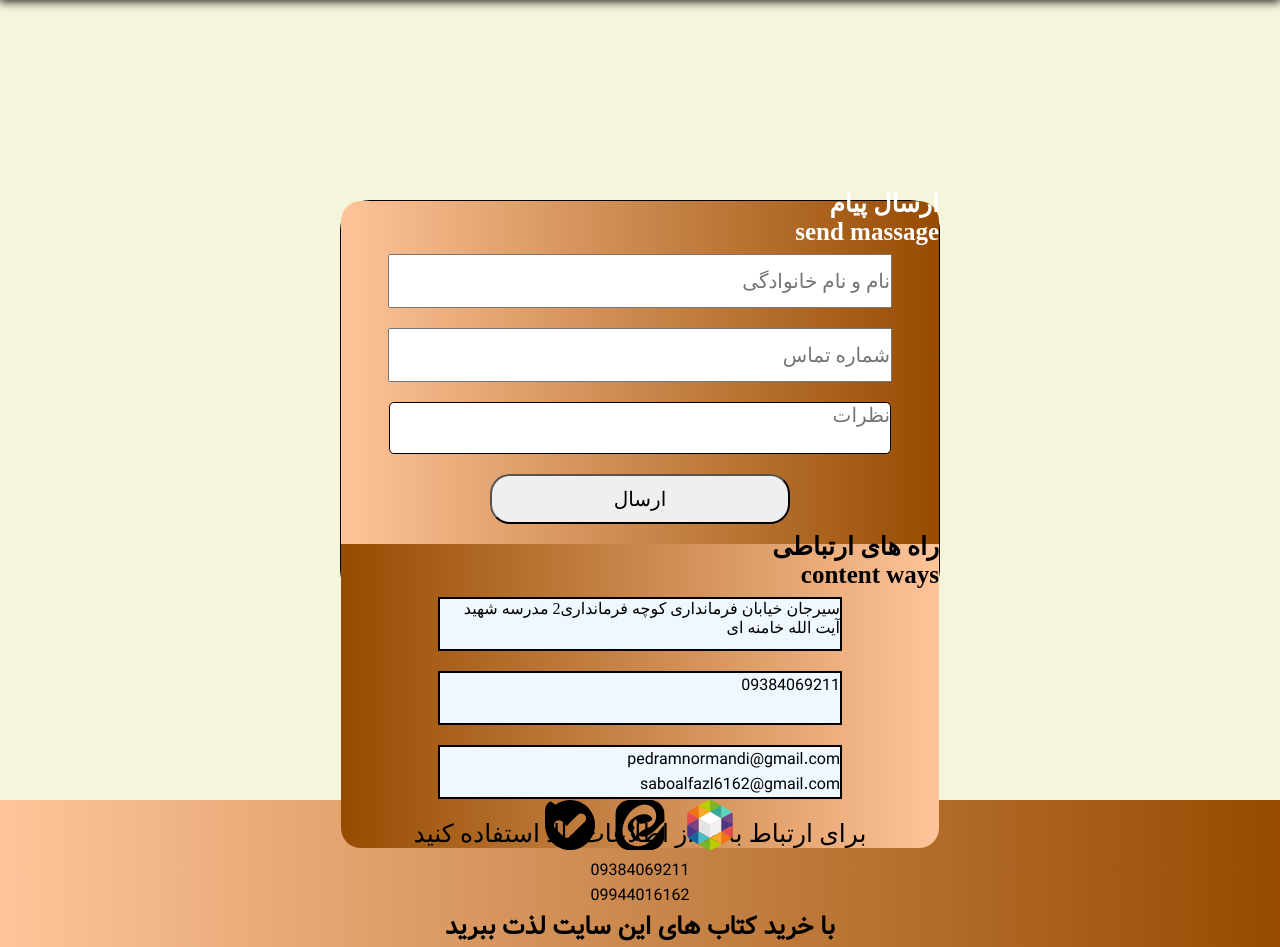
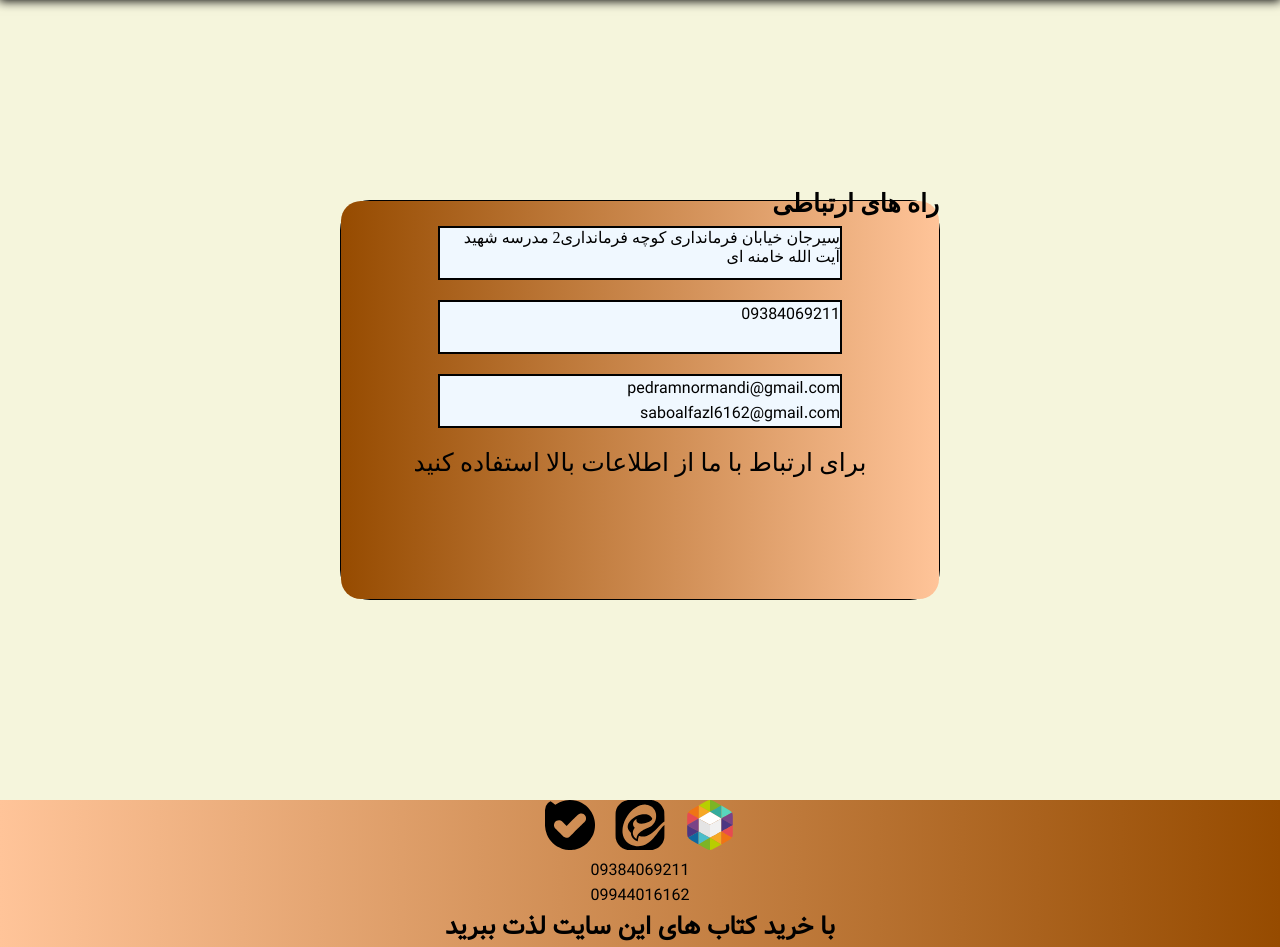
Before and after one commit to aboalfazlH/Khane-Ketab, a Django app: page /contact/ in a window 1280 px wide. Shown: the part 150-1097 px from the top of the page. Run offline with Django 4.2, Linux system fonts and the light colour scheme; tables that the repository leaves empty hold one stand-in row (values such as "Sample post").

Commit message:
Update templates

```diff
--- a/apps/core/templates/main-pages/about.html
+++ b/apps/core/templates/main-pages/about.html
@@ -12,11 +12,12 @@
                 در این سایت یک کتابخانه و کتاب فروشی آنلاین داریم هر جای ایران که باشید کتاب ها از طریق اداره پست به دست
                 شما می رسند و در کتابخانه می توانید پی دی اف کتاب را بخرید
             </p>
+            {% if  %}
             <form>
-                <input type="text" required placeholder="نام و نام خانوادگی">
                 <textarea placeholder="نظرات خود را بیان کنید"></textarea>
                 <input type="submit" class="submit" value="ارسال">
             </form>
+            {% endif %}
         </div>
         <div class="image">
             <img src="{% static 'image/ketab.png' %}" alt="">
--- a/apps/core/templates/main-pages/contact.html
+++ b/apps/core/templates/main-pages/contact.html
@@ -9,22 +9,9 @@
     <link rel="stylesheet" href="{% static 'css/contact.css' %} ">
     <div dir="ltr" class="body">
         <div class="container">
-            <div class="nazar">
-                <h1>
-                    ارسال پیام
-                    send massage
-                </h1>
-                <form action="">
-                    <input type="text" placeholder="نام و نام خانوادگی">
-                    <input type="tel" placeholder="شماره تماس">
-                    <textarea name="" id="" placeholder="نظرات"></textarea>
-                    <input class="ersal" type="submit" value="ارسال">
-                </form>
-            </div>
             <div class="ertebat">
                 <h1>
                     راه های ارتباطی
-                    content ways
                 </h1>
                 <div class="adress add">سیرجان خیابان فرمانداری کوچه فرمانداری2 مدرسه شهید آیت الله خامنه ای</div>
                 <div class="adress1 add"> <a href="tel:+989384069211">09384069211</a> <br> </div>
--- a/apps/core/templates/main-pages/index.html
+++ b/apps/core/templates/main-pages/index.html
@@ -64,7 +64,11 @@
             <a class="child-a" href="{% url 'accounts:authors' %}"><img src="{% static 'image/three-dots-menu-svgrepo-com.svg' %}" alt=""></a>
         </div>
     </div>
+    {% if user.is_authenticated %}
     <h2 class="h2-">نظرات خود را بیان کنید</h2>
     <textarea class="textarea"></textarea>
     <input class="submit" type="submit" value="ارسال">
+    {% else %}
+    <a href="{% url 'accounts:signup' %}" class="h2-">برای ارسال نظر خود،ثبت نام کنید</a>
+    {% endif %}
 {% endblock content %}
--- a/static/css/contact.css
+++ b/static/css/contact.css
@@ -7,22 +7,13 @@
     border-radius: 30px;
 }
 
-.nazar {
-    background-image: linear-gradient(to left, #964b00, #ffc499);
-    width: 50%;
-    height: 100%;
-    box-sizing: border-box;
-    display: inline-block;
-    border-radius: 30px 0 0 30px;
-}
-
 .ertebat {
     background-image: linear-gradient(to right, #964b00, #ffc499);
     width: 50%;
     height: 100%;
     display: inline-block;
     box-sizing: border-box;
-    border-radius: 0 30px 30px 0;
+    border-radius:30px;
 }
 
 .body {
@@ -103,14 +94,8 @@ textarea {
         width: 600px;
         margin: 0 auto;
     }
-
-    .nazar {
-        width: 100%;
-        border-radius: 20px 20px 0 0;
-    }
-
     .ertebat {
-        border-radius: 0 0 20px 20px;
+        border-radius: 20px;
         width: 100%;
     }
 }
--- a/static/css/style.css
+++ b/static/css/style.css
@@ -211,6 +211,7 @@ body {
     text-align: center;
     font-weight: 900;
     color: #008000;
+    font-size: 1.5rem;
 }
 
 .textarea {
```
